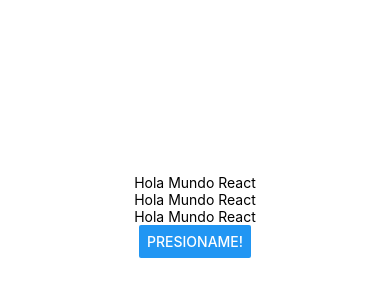
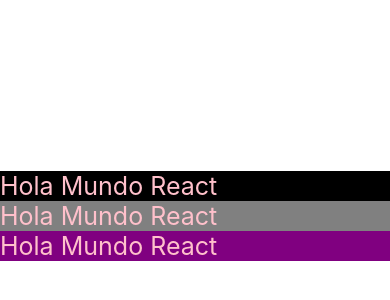
Before and after one commit to PaoHe/PM19x, a React Native app in the folder my-blank/: screen / in a window 390 px wide. Shown: the part 206-506 px from the top of the page. Built offline with nearby package versions, Linux system fonts and the light colour scheme.

Commit message:
Practica No.6 - StyleSheet & Flex

```diff
--- a/my-blank/App.js
+++ b/my-blank/App.js
@@ -5,14 +5,15 @@
 import React, {useState } from 'react';
 
 
-const Texto=()=>{
+const Texto=({style})=>{
   const[contenido, setContenido]=useState('Hola Mundo React')
   const actualizarTexto=()=> {setContenido('Estado Actalizado')}
   return(
-    <Text onPress={actualizarTexto}>{contenido}</Text>
+    <Text style={[styles.text,style]} onPress={actualizarTexto}>{contenido}</Text>
 
   )
 }
+
 
 //Zona 2: Main
 export default function App() {
@@ -20,11 +21,11 @@
     <View style={styles.container}>
       <StatusBar style="auto" />
 
-      <Texto></Texto>
-      <Texto> </Texto>
-      <Texto></Texto>
+      <Texto style={styles.black}></Texto>
+      <Texto style={styles.gray}></Texto>
+      <Texto style={styles.purple}></Texto>
 
-      <Button title= "Presioname!"></Button>
+
 
     </View>
   );
@@ -36,7 +37,18 @@
   container: {
     flex: 1,
     backgroundColor: '#fff',
-    alignItems: 'center',
+    alignItems: 'base-line',
     justifyContent: 'center',
+    flexDirection: 'column',
   },
+  text:{
+    color: 'pink',
+    fontSize: 25,
+
+    },
+
+    black: {backgroundColor: 'black'},
+    gray: {backgroundColor: 'gray'},
+    purple: {backgroundColor: 'purple'},
+
 });
```
